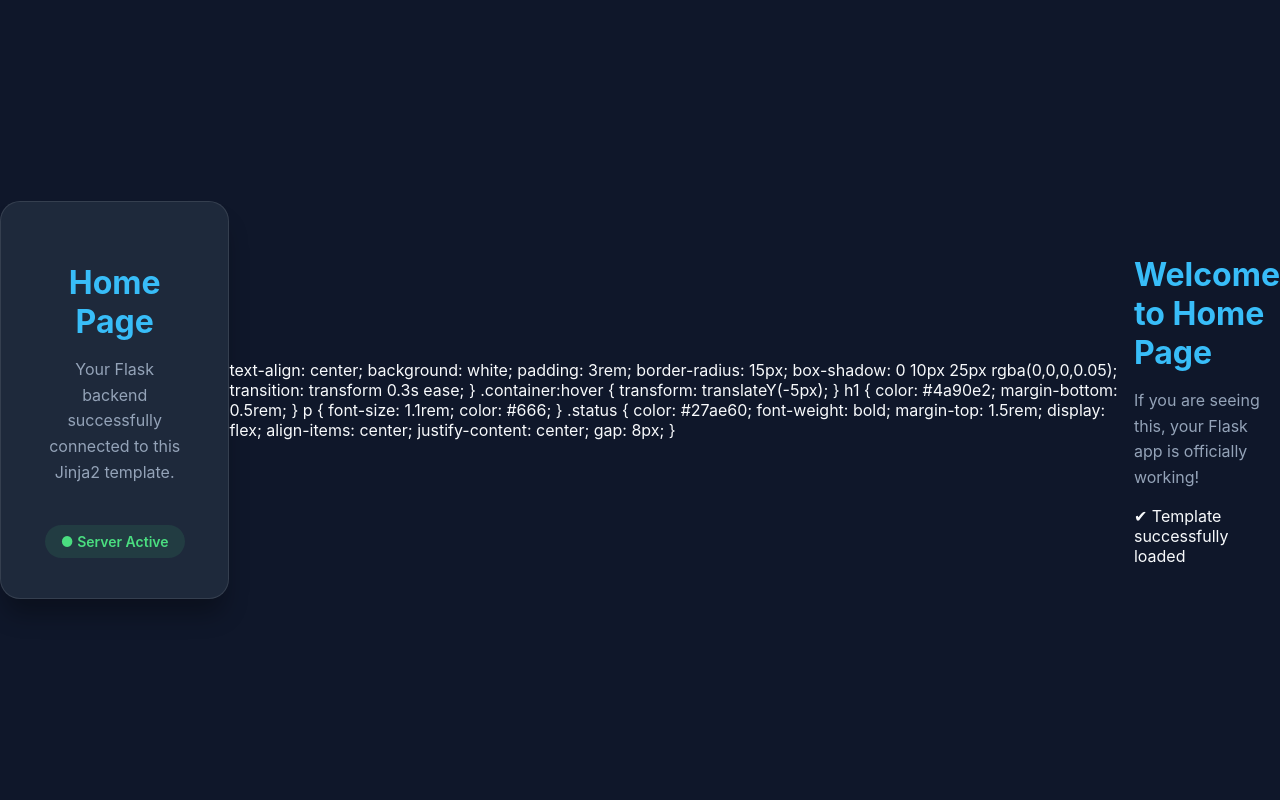
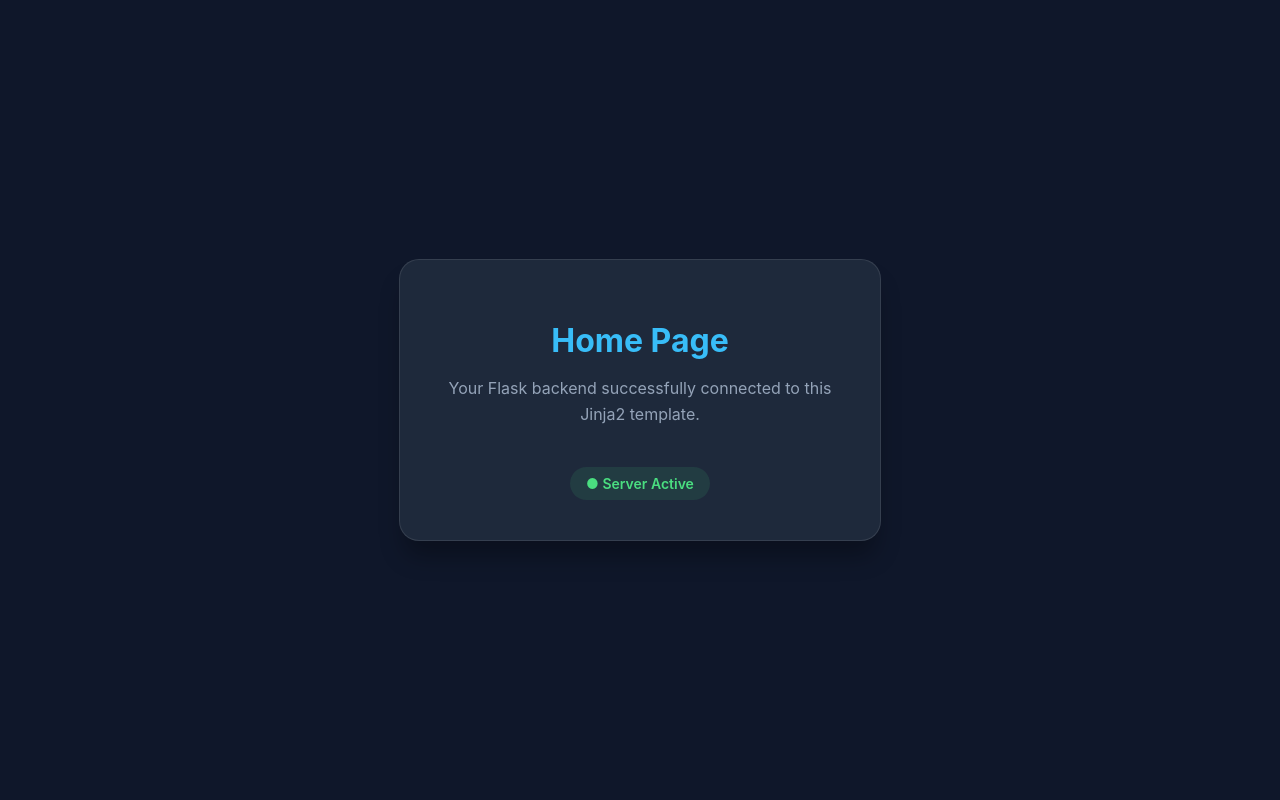
Before and after one commit to Aditi-s26/abcd, a Flask app: page / in a window 1280 px wide. Run offline with Flask 3, Linux system fonts and the light colour scheme.

Commit message:
Update index.html

```diff
--- a/web_app/templates/index.html
+++ b/web_app/templates/index.html
@@ -1,4 +1,4 @@
-<!DOCTYPE html><!DOCTYPE html>
+<!DOCTYPE html>
 <html lang="en">
 <head>
     <meta charset="UTF-8">
@@ -60,42 +60,3 @@
     </div>
 </body>
 </html>
-            text-align: center;
-            background: white;
-            padding: 3rem;
-            border-radius: 15px;
-            box-shadow: 0 10px 25px rgba(0,0,0,0.05);
-            transition: transform 0.3s ease;
-        }
-        .container:hover {
-            transform: translateY(-5px);
-        }
-        h1 {
-            color: #4a90e2;
-            margin-bottom: 0.5rem;
-        }
-        p {
-            font-size: 1.1rem;
-            color: #666;
-        }
-        .status {
-            color: #27ae60;
-            font-weight: bold;
-            margin-top: 1.5rem;
-            display: flex;
-            align-items: center;
-            justify-content: center;
-            gap: 8px;
-        }
-    </style>
-</head>
-<body>
-    <div class="container">
-        <h1>Welcome to {{ title }}</h1>
-        <p>If you are seeing this, your Flask app is officially working!</p>
-        <div class="status">
-            <span>✔</span> Template successfully loaded
-        </div>
-    </div>
-</body>
-</html>
```
